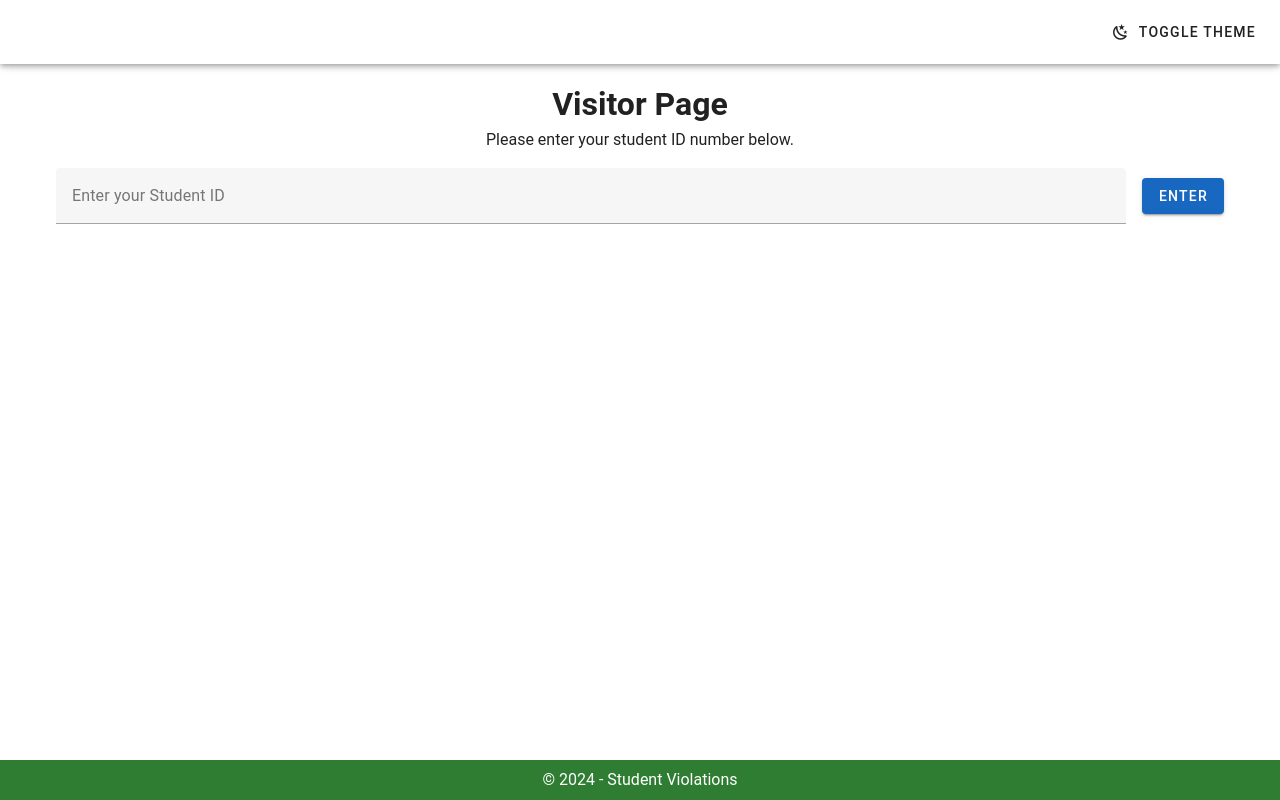
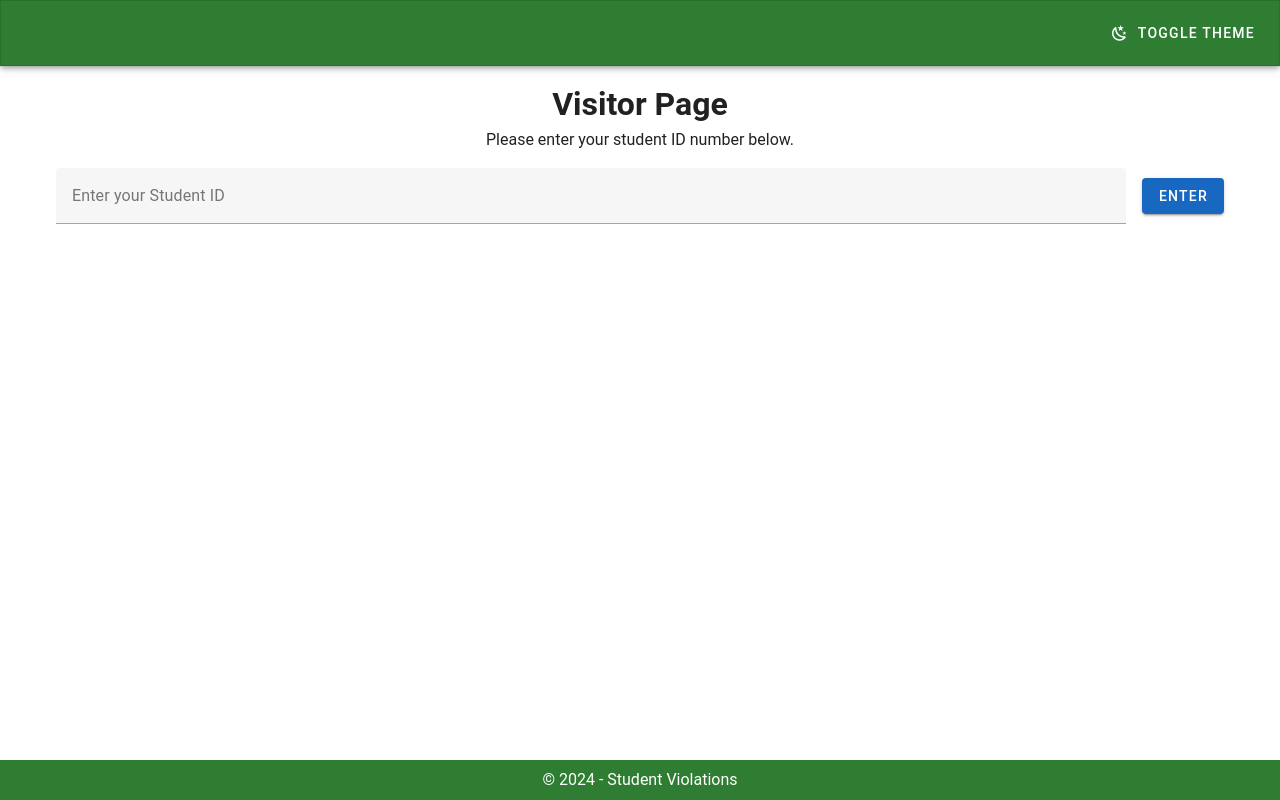
Before and after one commit to hersheydoria/student-violations-108, a Vue app: page /visitor in a window 1280 px wide. Built offline with nearby package versions, Linux system fonts and the light colour scheme.

Commit message:
feat: added top border

```diff
--- a/src/views/system/VisitorView.vue
+++ b/src/views/system/VisitorView.vue
@@ -38,7 +38,9 @@ function handleEnterClick() {
 <template>
   <v-app :theme="theme">
     <v-app-bar class="px-3"
-      >
+    :color="theme === 'light' ? 'green-lighten-1' : 'green-darken-3'"
+    border
+    >
 
       <v-spacer></v-spacer>
       <v-btn
```
